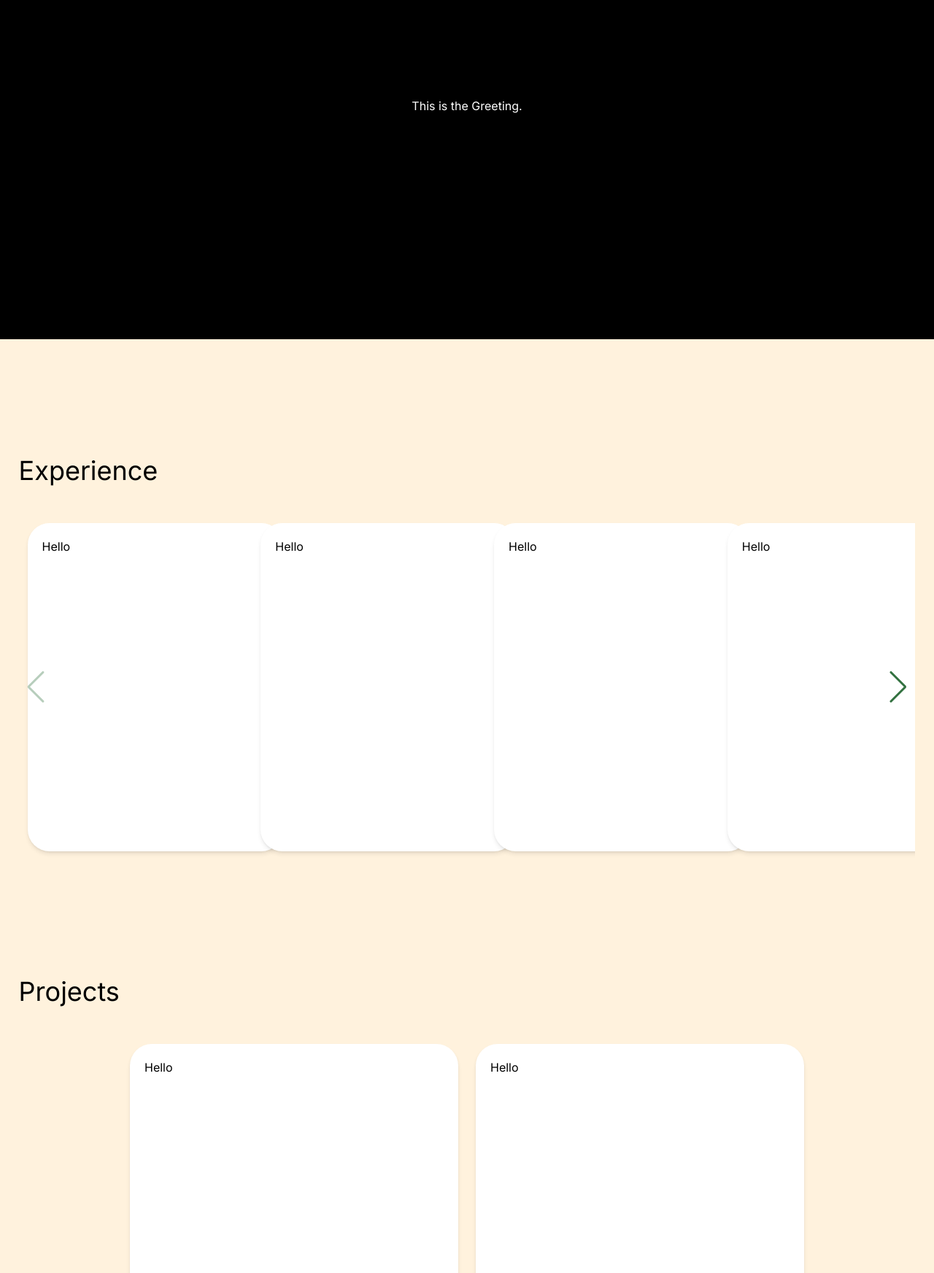
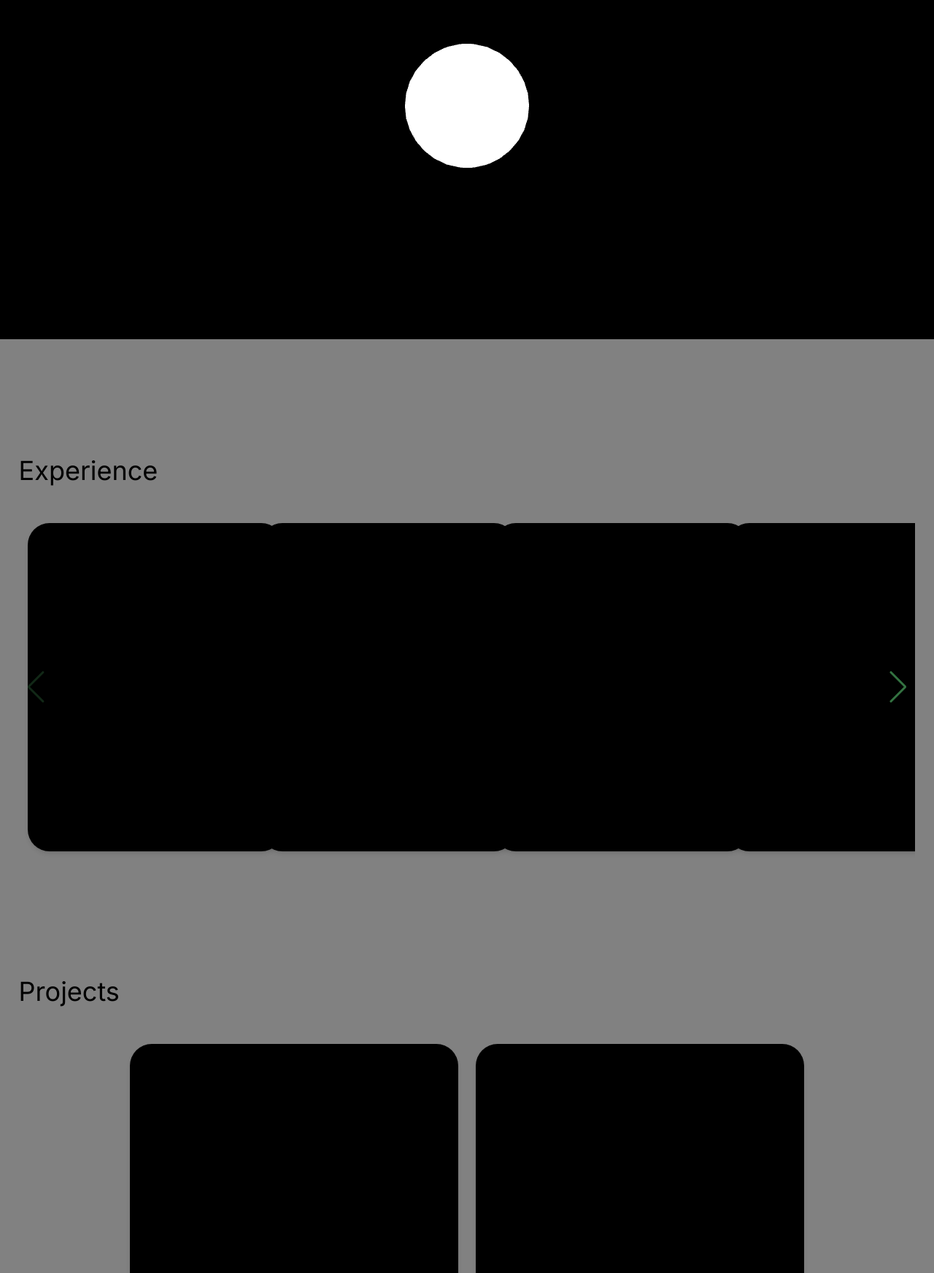
Before and after one commit to EvanA4/HomePages, a Next.js app in the folder client/: page / in a window 1280 px wide. Shown: the part 175-1920 px from the top of the page at 73% size. Built offline with nearby package versions, Linux system fonts and the light colour scheme.

Commit message:
basic shaders

```diff
--- a/client/app/components/contact.tsx
+++ b/client/app/components/contact.tsx
@@ -2,7 +2,7 @@ import React from 'react'
 
 const Contact = () => {
   return (
-    <div className='bg-[#265530] p-20'>
+    <div className='bg-[#474747] p-20'>
       <p className='text-white text-3xl mb-10'>Contact</p>
       <textarea name="Messaeg" id="1" placeholder='Message' className='h-[20%] w-[60%] p-2 block mb-10'></textarea>
       <input type="text" placeholder='Email' className='p-2 block mb-10'/>
--- a/client/app/components/expSlide.tsx
+++ b/client/app/components/expSlide.tsx
@@ -3,7 +3,7 @@ import React from 'react'
 const ExpSlide = () => {
   return (
     <div className='h-fit p-3'>
-        <div className='w-[350px] h-[450px] bg-[#ffffff] rounded-[30px] shadow-md p-5'>
+        <div className='w-[350px] h-[450px] bg-[#000000] rounded-[30px] shadow-md p-5'>
             Hello
         </div>
     </div>
--- a/client/app/components/greeting.tsx
+++ b/client/app/components/greeting.tsx
@@ -1,9 +1,44 @@
-import React from 'react'
+'use client'
+import React, { useEffect } from 'react'
+import { Canvas, extend } from '@react-three/fiber'
+import { SphereGeometry, ShaderMaterial } from 'three'
+import { OrbitControls } from '@react-three/drei'
+extend({ SphereGeometry, ShaderMaterial })
+
+
+// The below two lines are normally red, idk how to fix this yet -- still works!
+import vert from './shaders/vert.glsl'
+import frag from './shaders/frag.glsl'
+
+
+const CoolSphere = () => {
+
+  return (
+    <mesh>
+      <sphereGeometry />
+      <shaderMaterial
+        attach={'material'}
+        vertexShader={vert}
+        fragmentShader={frag}
+      />
+    </mesh>
+  );
+}
+
 
 const Greeting = () => {
+  useEffect(() => {
+    console.log(vert)
+  }, [])
+
   return (
-    <div className='flex justify-center items-center h-[80vh] bg-black'>
-      <p className='text-white'>This is the Greeting.</p>
+    <div className='flex justify-center items-center h-[80vh] bg-[#000000]'>
+      <Canvas>
+        <mesh>
+          <CoolSphere />
+        </mesh>
+        <OrbitControls/>
+      </Canvas>
     </div>
   )
 }
--- a/client/app/components/projSlide.tsx
+++ b/client/app/components/projSlide.tsx
@@ -3,7 +3,7 @@ import React from 'react'
 const ProjSlide = () => {
   return (
     <div className='h-fit p-3'>
-        <div className='w-[450px] h-[350px] bg-[#ffffff] rounded-[30px] shadow-md p-5'>
+        <div className='w-[450px] h-[350px] bg-[#000000] rounded-[30px] shadow-md p-5'>
             Hello
         </div>
     </div>
--- a/client/app/page.tsx
+++ b/client/app/page.tsx
@@ -7,7 +7,7 @@ import Contact from './components/contact'
 
 export default function Home() {
   return (
-    <div className='bg-[#fff2dd]'>
+    <div className='bg-[#818181]'>
       <Nav/>
       <Greeting/>
 
--- a/client/next.config.mjs
+++ b/client/next.config.mjs
@@ -1,4 +1,14 @@
 /** @type {import('next').NextConfig} */
-const nextConfig = {};
+const nextConfig = {
+    reactStrictMode: true,
+    swcMinify: true,
+    webpack: (config) => {
+        config.module.rules.push({
+        test: /\.(glsl|frag|vert)$/,
+        type: 'asset/source'
+        })
+        return config
+    }
+};
 
 export default nextConfig;
--- a/client/package.json
+++ b/client/package.json
@@ -9,6 +9,7 @@
     "lint": "next lint"
   },
   "dependencies": {
+    "@react-three/drei": "^9.108.3",
     "@react-three/fiber": "^8.16.8",
     "@types/three": "^0.166.0",
     "next": "14.2.5",
```
Also changed, not shown: client/app/components/shaders/frag.glsl (added), client/app/components/shaders/vert.glsl (added), 1 other file (tests, documents, lock files or other folders).
